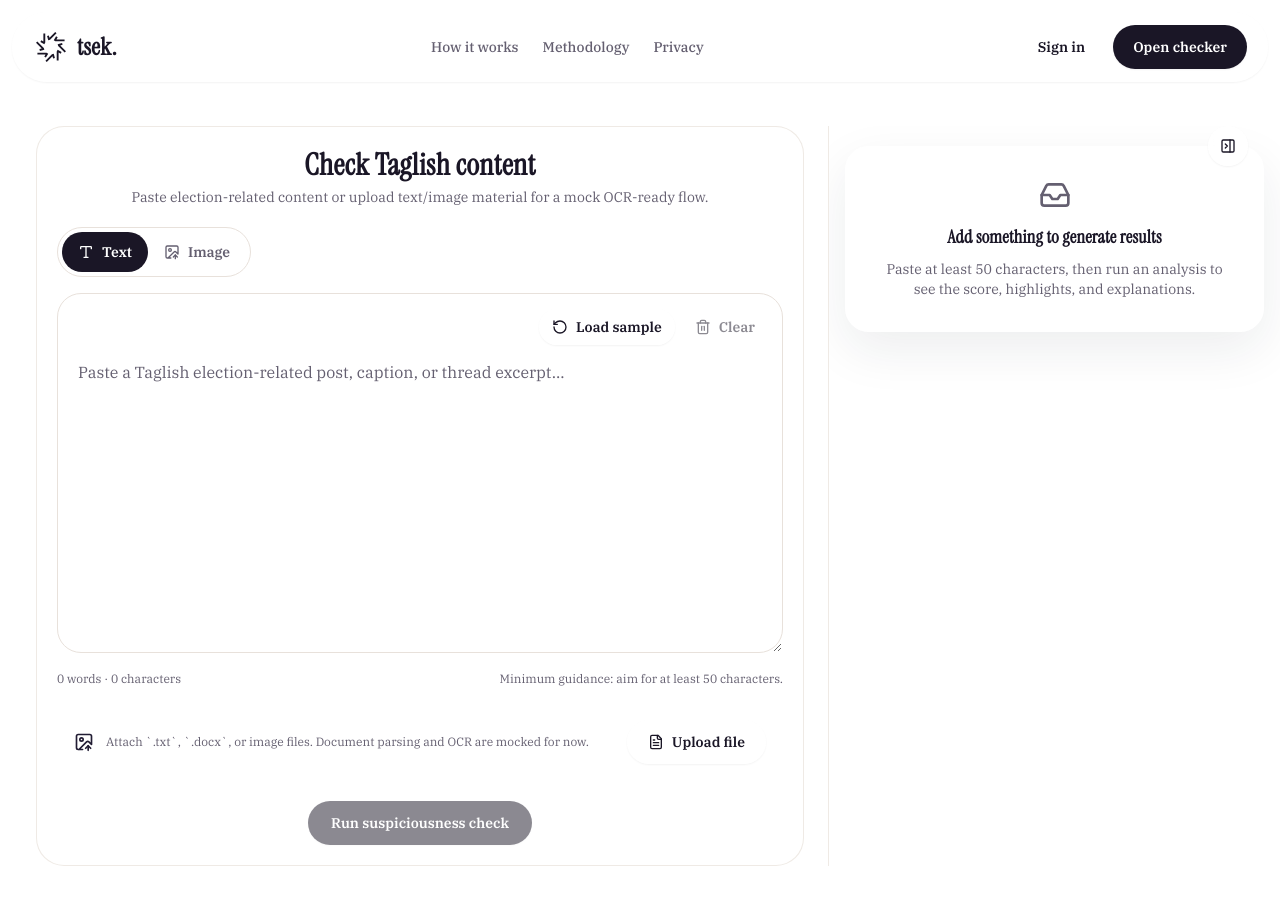
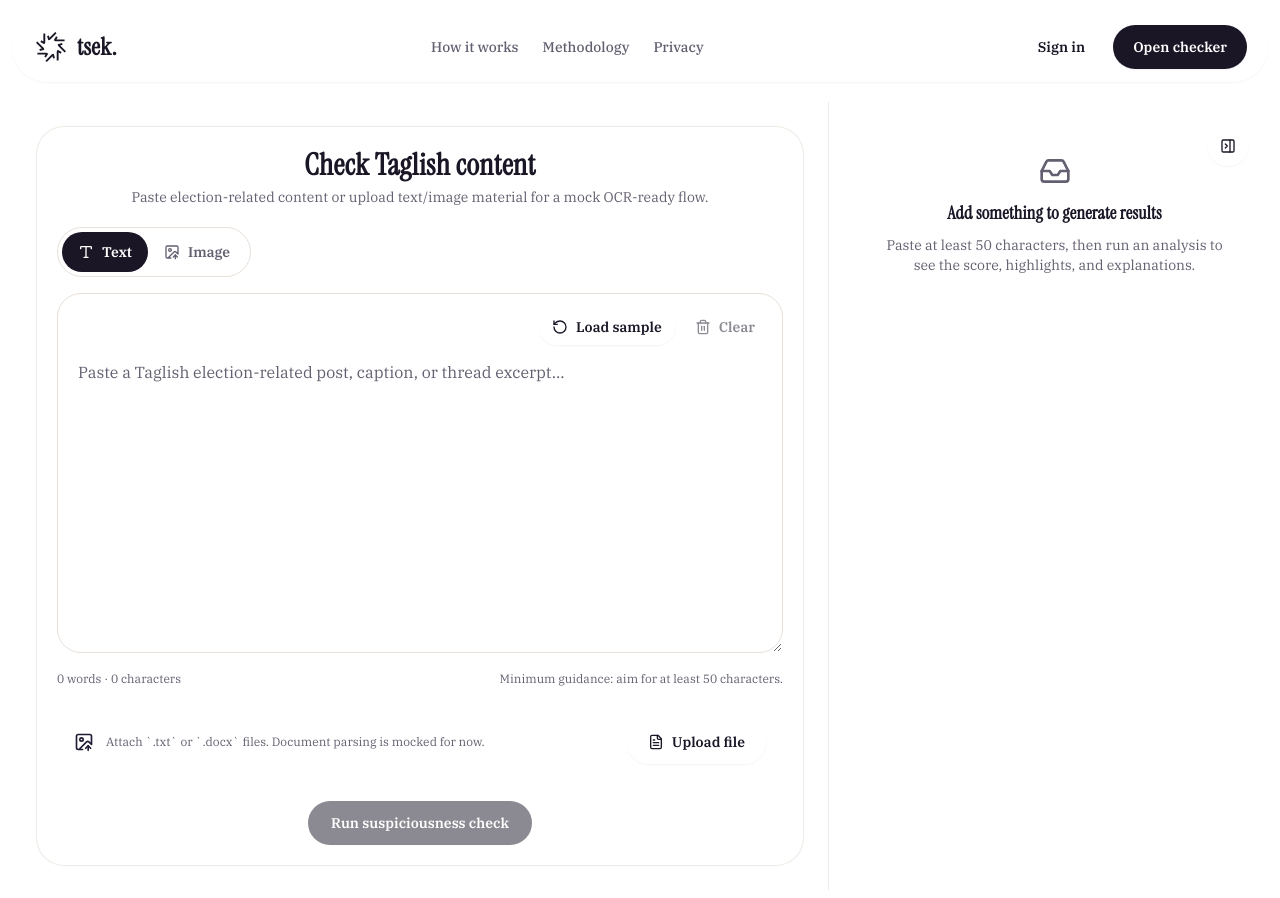
Before and after one commit to Clarkkentooo/taglish-credibility-checker, a Next.js app: page /checker in a window 1280 px wide. Built offline with nearby package versions, Linux system fonts and the light colour scheme; no server answers.

Commit message:
Tune checker sample and sidebar layout

```diff
--- a/src/components/checker/CheckerWorkspace.tsx
+++ b/src/components/checker/CheckerWorkspace.tsx
@@ -50,7 +50,7 @@ export function CheckerWorkspace({ initialText = "" }: { initialText?: string })
     const samples = mockAnalyses.slice(0, 5);
     const sample = samples[sampleIndex % samples.length];
     setText(sample.sourceText);
-    setResult(sample);
+    setResult(null);
     setError("");
     setResultsOpen(true);
     setSampleIndex((index) => index + 1);
@@ -76,7 +76,7 @@ export function CheckerWorkspace({ initialText = "" }: { initialText?: string })
         <TextAnalysisEditor value={text} onChange={setText} onAnalyze={() => void runAnalysis()} onLoadSample={loadSample} loading={loading} result={result} />
       </div>
       {resultsOpen ? (
-        <aside id="analysis-result-sidebar" className="result-scrollbar space-y-4 xl:-mr-8 xl:sticky xl:top-0 xl:max-h-screen xl:overflow-auto xl:border-l xl:border-border/70 xl:bg-white xl:px-4 xl:py-5" aria-label="Suspicion result panel">
+        <aside id="analysis-result-sidebar" className="result-scrollbar space-y-4 xl:-my-6 xl:-mr-8 xl:sticky xl:top-0 xl:max-h-screen xl:overflow-auto xl:border-l xl:border-border/70 xl:bg-white xl:px-4 xl:py-5" aria-label="Suspicion result panel">
           {loading ? <AnalysisProgress /> : null}
           {error ? <ErrorState title="Analysis could not finish" description={error} /> : null}
           {!loading && !error && result ? (
--- a/src/components/checker/TextAnalysisEditor.tsx
+++ b/src/components/checker/TextAnalysisEditor.tsx
@@ -35,11 +35,16 @@ export function TextAnalysisEditor({
     const isImage = file.type.startsWith("image/");
     const isTxt = file.name.endsWith(".txt");
     const isDocx = file.name.endsWith(".docx");
-    if (!isImage && !isTxt && !isDocx) {
-      setUploadMessage("Unsupported file. Use .txt, .docx, or an image.");
+    if (inputMode === "image" && isImage) {
+      setUploadMessage("Image received. OCR is mocked in this frontend demo.");
+      onChange(`${brand.sampleText}\n\n[Mocked content extracted from ${file.name}]`);
       return;
     }
-    setUploadMessage(isImage ? "Image received. OCR is mocked in this frontend demo." : "Document received. Parser is mocked in this frontend demo.");
+    if (!isTxt && !isDocx) {
+      setUploadMessage("Unsupported file. Use .txt or .docx.");
+      return;
+    }
+    setUploadMessage("Document received. Parser is mocked in this frontend demo.");
     if (isTxt) {
       void file.text().then((content) => onChange(content));
       return;
@@ -179,9 +184,9 @@ export function TextAnalysisEditor({
         <div className="flex flex-col gap-3 sm:flex-row sm:items-center sm:justify-between">
           <div className="flex items-center gap-3">
             <ImageUp className="h-5 w-5 text-primary" aria-hidden="true" />
-            <p className="text-xs text-muted">Attach `.txt`, `.docx`, or image files. Document parsing and OCR are mocked for now.</p>
+            <p className="text-xs text-muted">Attach `.txt` or `.docx` files. Document parsing is mocked for now.</p>
           </div>
-          <input ref={fileRef} type="file" accept=".txt,.docx,image/*" className="sr-only" onChange={onFileChange} aria-label="Upload file" />
+          <input ref={fileRef} type="file" accept={inputMode === "image" ? "image/*" : ".txt,.docx"} className="sr-only" onChange={onFileChange} aria-label="Upload file" />
           <Button variant="secondary" className="whitespace-nowrap" onClick={() => fileRef.current?.click()}>
             <FileText className="mr-2 h-4 w-4" aria-hidden="true" />
             Upload file
--- a/src/components/layout/AppSidebar.tsx
+++ b/src/components/layout/AppSidebar.tsx
@@ -5,7 +5,6 @@ import Link from "next/link";
 import { usePathname } from "next/navigation";
 import { useState } from "react";
 import { BrandLogo } from "@/components/layout/BrandLogo";
-import { Badge } from "@/components/ui/badge";
 import { Button } from "@/components/ui/button";
 import { brand } from "@/config/brand";
 import { appNavigation } from "@/config/navigation";
@@ -16,7 +15,7 @@ export function AppSidebar() {
   const [collapsed, setCollapsed] = useState(false);
 
   return (
-    <aside className={cn("sticky top-0 hidden h-screen shrink-0 overflow-hidden border-r border-border/70 bg-white p-4 transition-[width] duration-500 ease-[cubic-bezier(0.22,1,0.36,1)] lg:block", collapsed ? "w-20" : "w-64")}>
+    <aside className={cn("sticky top-0 hidden h-screen shrink-0 overflow-hidden border-r border-border/70 bg-white p-4 transition-[width] duration-500 ease-[cubic-bezier(0.22,1,0.36,1)] lg:block", collapsed ? "w-20" : "w-56")}>
       <div className="flex h-full flex-col">
         <div className={cn("flex items-start gap-2", collapsed ? "justify-center" : "justify-between")}>
           {collapsed ? (
@@ -50,8 +49,7 @@ export function AppSidebar() {
             </>
           )}
         </div>
-      {!collapsed ? <Badge className="mt-5">Mock mode · Demo data</Badge> : null}
-      <nav className="mt-6 space-y-1" aria-label="Dashboard navigation">
+        <nav className="mt-8 space-y-1" aria-label="Dashboard navigation">
           {appNavigation.map((item) => {
             const Icon = item.icon;
             const active = pathname === item.href;
--- a/src/components/states/EmptyState.tsx
+++ b/src/components/states/EmptyState.tsx
@@ -3,7 +3,7 @@ import { Card } from "@/components/ui/card";
 
 export function EmptyState({ title, description }: { title: string; description: string }) {
   return (
-    <Card className="flex flex-col items-center justify-center p-8 text-center shadow-soft">
+    <Card className="flex flex-col items-center justify-center p-8 text-center shadow-none">
       <Inbox className="mb-3 h-8 w-8 text-muted" aria-hidden="true" />
       <h2 className="text-lg font-semibold">{title}</h2>
       <p className="mt-2 max-w-md text-sm text-muted">{description}</p>
```
Lines whose indentation alone changed are shown as unchanged.
